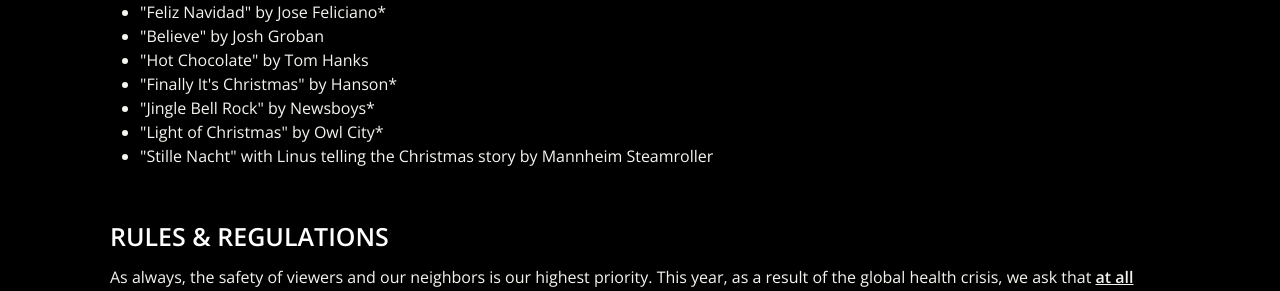
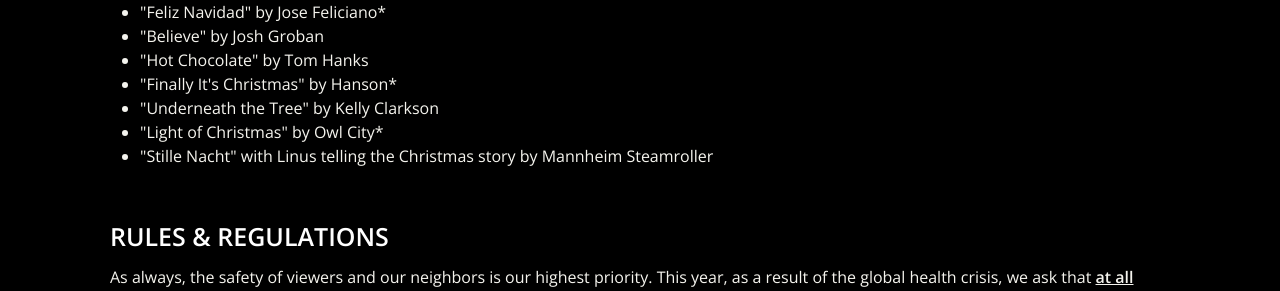
Before and after one commit to ldobson98/lukeslights, a Jekyll site: the page built from dates.html, in a window 1280 px wide and 900 px high, scrolled down 2151 px. Shown: the part 163-454 px from the top of the window. Built offline with Jekyll 4.4.1, drawn with Linux system fonts in a browser that asks for light colours; nearby versions of some CDN libraries.

Commit message:
underneath the tree

```diff
--- a/dates.html
+++ b/dates.html
@@ -296,7 +296,7 @@
 		<li>"Believe" by Josh Groban</li>
 		<li>"Hot Chocolate" by Tom Hanks</li>
 		<li>"Finally It's Christmas" by Hanson*</li>
-		<li>"Jingle Bell Rock" by Newsboys*</li>
+		<li>"Underneath the Tree" by Kelly Clarkson</li>
 		<li>"Light of Christmas" by Owl City*</li>
 		<li>"Stille Nacht" with Linus telling the Christmas story by Mannheim Steamroller</li>
 	</ul>
```
